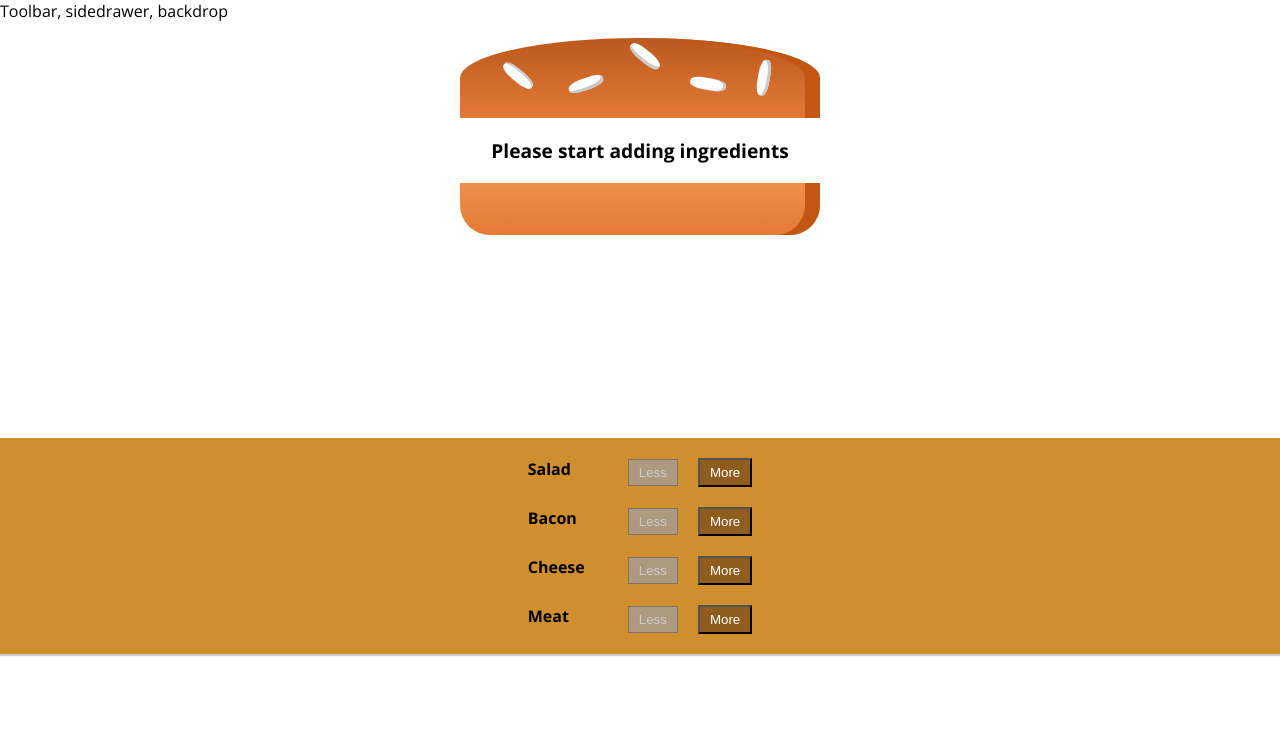
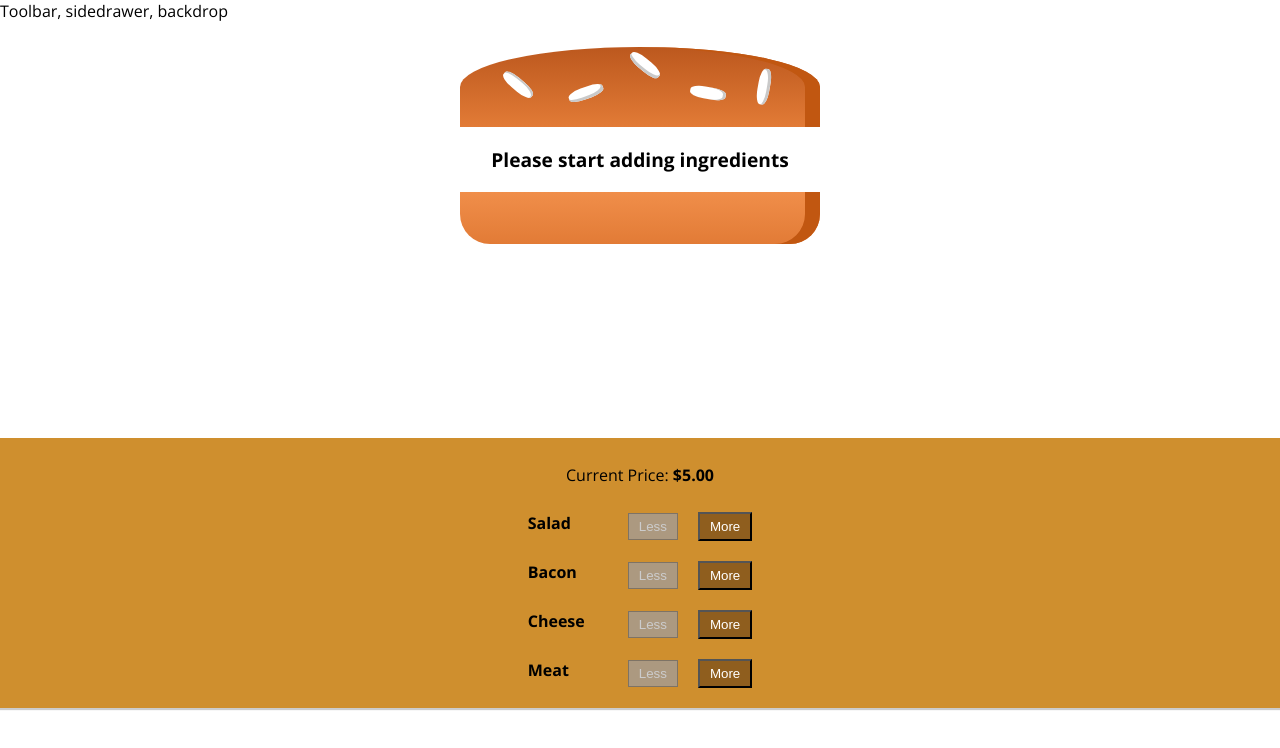
Before and after one commit to AnandSundar/React16-BurgerBuilder, a React app: page / in a window 1280 px wide. Shown: the top 748 px of the page. Built offline with nearby package versions, Linux system fonts and the light colour scheme.

Commit message:
displaying and updating price dynamically

```diff
--- a/src/components/Burger/BuildControls/BuildControls.js
+++ b/src/components/Burger/BuildControls/BuildControls.js
@@ -11,6 +11,7 @@ const controls = [
 
 const buildControls = (props) => (
     <div className={classes.BuildControls}>
+        <p>Current Price: <strong>${props.currentPrice.toFixed(2)}</strong></p>
         {controls.map(ctrl => (
             <BuildControl
             key={ctrl.label}
--- a/src/components/Burger/Burger.css
+++ b/src/components/Burger/Burger.css
@@ -2,7 +2,7 @@
     width: 100%;
     margin: auto;
     height: 250px;
-    /*overflow: scroll;*/
+    overflow: auto;
     text-align: center;
     font-weight: bold;
     font-size: 1.2rem;
--- a/src/containers/BurgerBuilder/BurgerBuilder.js
+++ b/src/containers/BurgerBuilder/BurgerBuilder.js
@@ -66,7 +66,8 @@ class BurgerBuilder extends Component {
                 <BuildControls
                     ingredientAdded={this.addIngredientHandler}
                     ingredientRemoved={this.removeIngredientHandler}
-                    disabled={disableInfo}/>
+                    disabled={disableInfo}
+                    currentPrice={this.state.totalPrice}/>
             </Aux>
         );
     }
```
